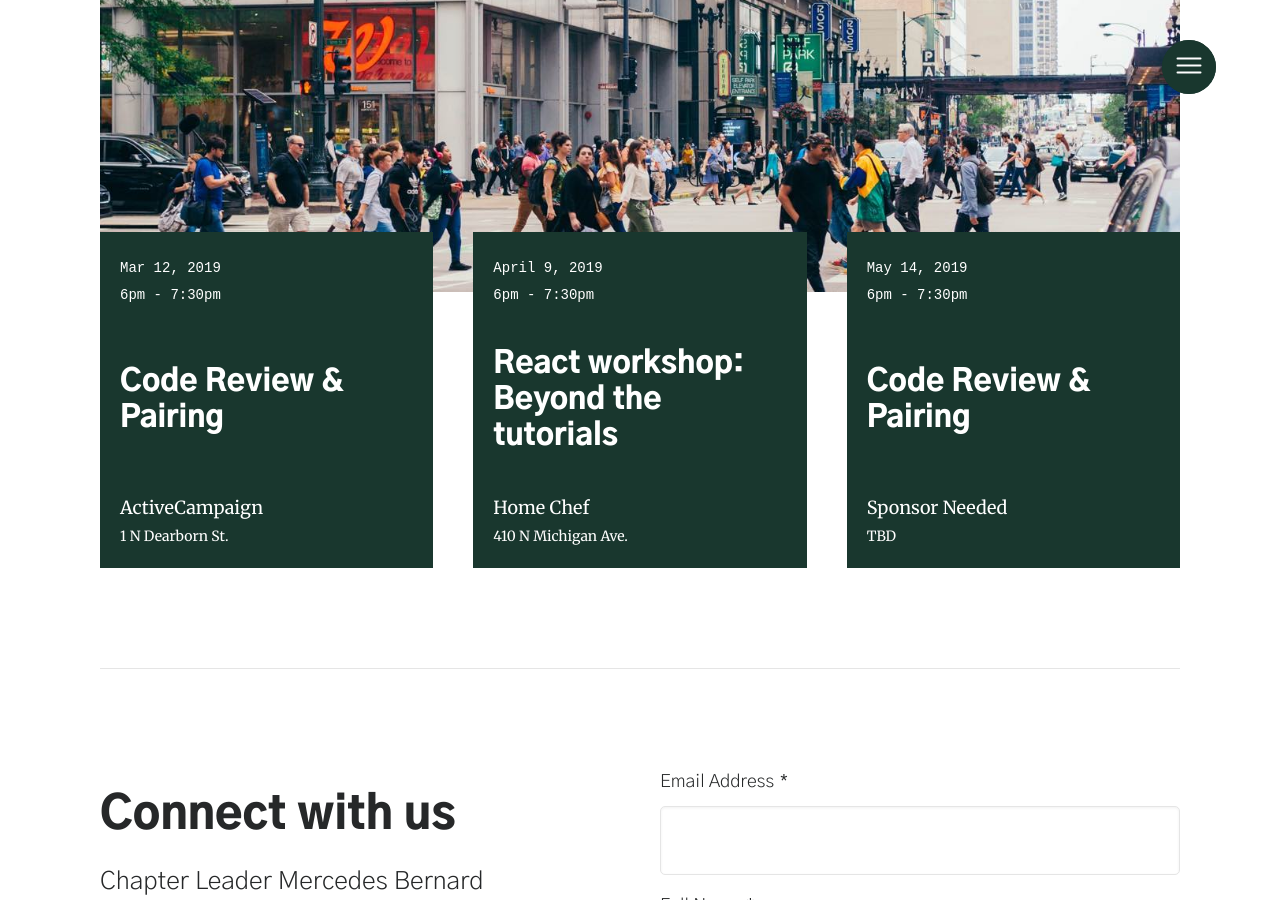
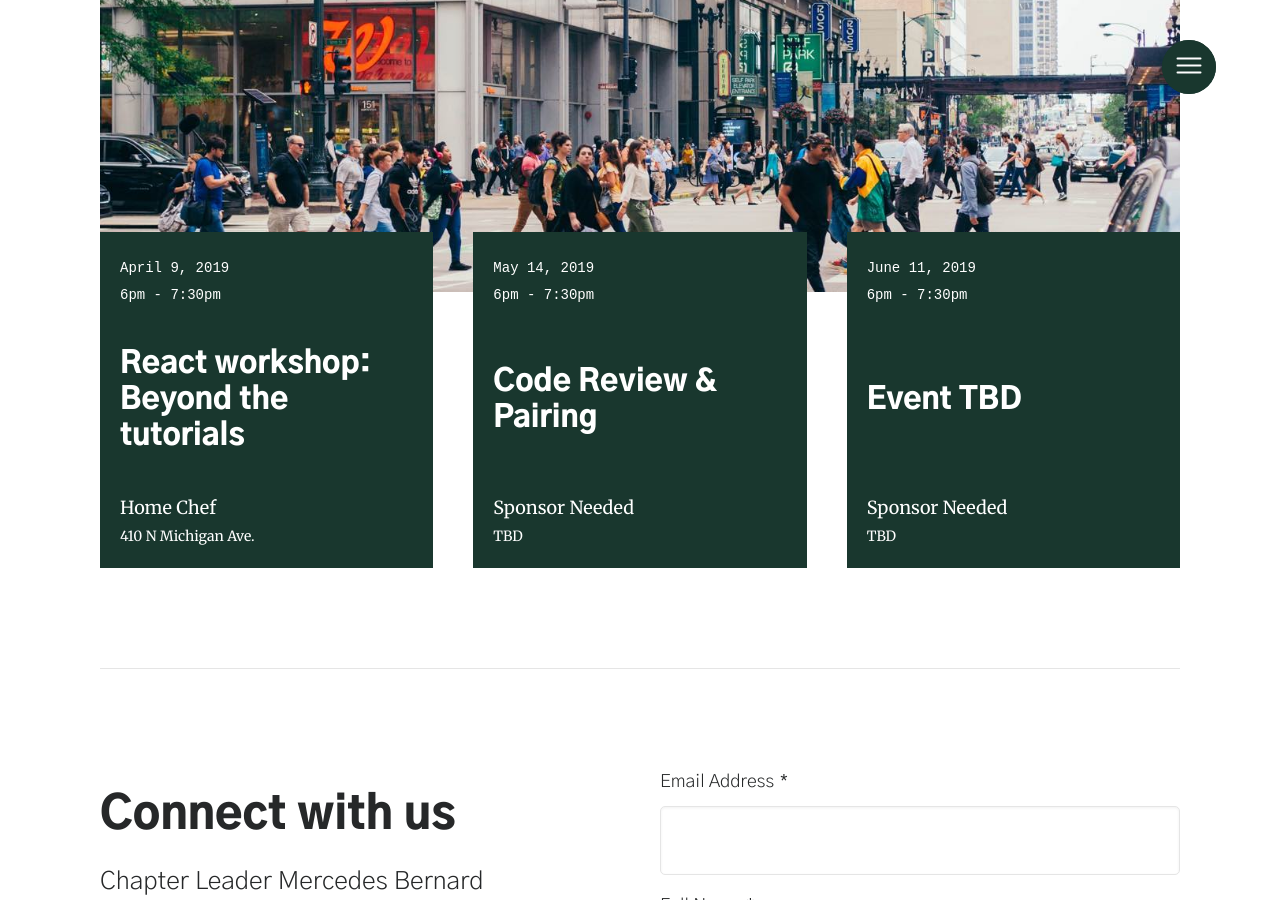
Before and after one commit to mercedesb/dev-together, a Jekyll site: the page built from docs/chapters/chicago.html, in a window 1280 px wide and 900 px high, scrolled down 467 px. Built offline with Jekyll 4.4.1, drawn with Linux system fonts in a browser that asks for light colours; some web fonts are replaced.

Commit message:
updated Chicago events

```diff
--- a/docs/_data/events.json
+++ b/docs/_data/events.json
@@ -1,14 +1,4 @@
 [
-  {
-    "chapter": "Chi",
-    "name": "Code Review & Pairing",
-    "displayDate": "Mar 12, 2019",
-    "date": "2019-03-12",
-    "time": "6pm - 7:30pm",
-    "sponsor": "ActiveCampaign",
-    "location": "1 N Dearborn St.",
-    "signupLink": "http://bit.ly/devtogethermar2019"
-  },
   {
     "chapter": "Chi",
     "name": "React workshop: Beyond the tutorials",
@@ -23,6 +13,15 @@
     "name": "Code Review & Pairing",
     "displayDate": "May 14, 2019",
     "date": "2019-05-14",
+    "time": "6pm - 7:30pm",
+    "sponsor": "Sponsor Needed",
+    "location": "TBD"
+  },
+  {
+    "chapter": "Chi",
+    "name": "Event TBD",
+    "displayDate": "June 11, 2019",
+    "date": "2019-06-11",
     "time": "6pm - 7:30pm",
     "sponsor": "Sponsor Needed",
     "location": "TBD"
```
